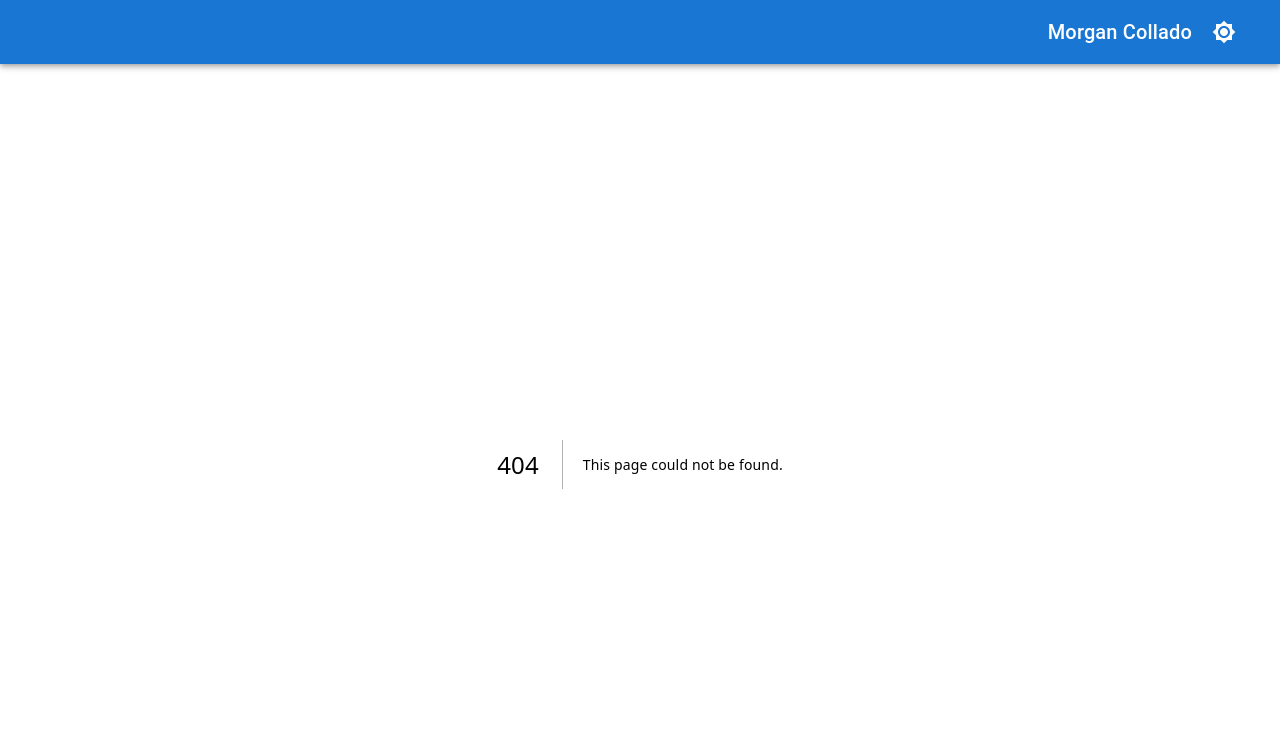
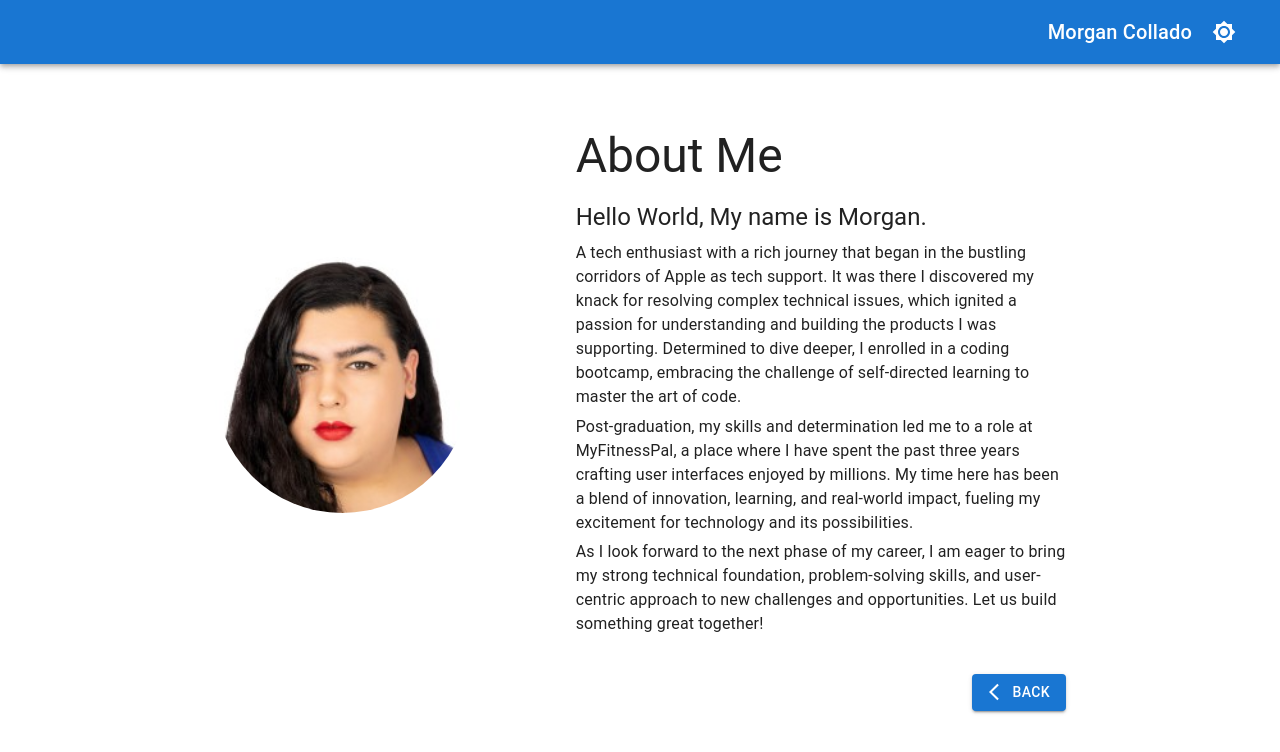
Before and after one commit to morgancollado/morgan-collado, a Next.js app: page /about in a window 1280 px wide. Before the commit this address had no page. Shown: the top 752 px of the page. Built offline with nearby package versions, Linux system fonts and the light colour scheme.

Commit message:
creates about me page, adds link to portfolio to the about me page

```diff
--- /dev/null
+++ b/src/app/about/page.js
@@ -0,0 +1,68 @@
+// pages/about.js
+'use client'
+import React from 'react';
+import { Box, Container, Grid, Typography, Avatar, Button } from '@mui/material';
+import Link from 'next/link';
+import ArrowBackIosNewIcon from '@mui/icons-material/ArrowBackIosNew';
+import { motion } from 'framer-motion';
+
+const AboutMe = () => {
+    const containerVariants = {
+        hidden: { opacity: 0 },
+        visible: { opacity: 1, transition: { duration: 1 } },
+      };
+  return (
+    <motion.div
+    initial="hidden"
+    animate="visible"
+    variants={containerVariants}
+  >
+    <Container component="main" maxWidth="md" sx={{paddingTop: 8}}>
+      <Grid container spacing={2} alignItems="center">
+        <Grid item xs={12} md={5}>
+          {/* Placeholder for Image */}
+          <Avatar
+            alt="an image of Morgan"
+            src="/headshot.jpeg" // Replace with your image path
+            sx={{ width: 256, height: 256 }}
+          />
+        </Grid>
+        <Grid item xs={12} md={7}>
+          <Typography variant="h3" component="h1" gutterBottom>
+            About Me
+          </Typography>
+          <Typography variant="h5" component="h2" gutterBottom>
+            Hello World, My name is Morgan.
+          </Typography>
+          <Typography gutterBottom variant="body1">
+            A tech enthusiast with a rich journey that began in the bustling corridors of Apple as tech support.
+            It was there I discovered my knack for resolving complex technical issues, which ignited a passion
+            for understanding and building the products I was supporting. Determined to dive deeper, I enrolled
+            in a coding bootcamp, embracing the challenge of self-directed learning to master the art of code.
+          </Typography>
+          <Typography gutterBottom variant="body1">
+            Post-graduation, my skills and determination led me to a role at MyFitnessPal, a place where I have
+            spent the past three years crafting user interfaces enjoyed by millions. My time here has been a
+            blend of innovation, learning, and real-world impact, fueling my excitement for technology and its
+            possibilities.
+          </Typography>
+          <Typography gutterBottom variant="body1">
+            As I look forward to the next phase of my career, I am eager to bring my strong technical foundation,
+            problem-solving skills, and user-centric approach to new challenges and opportunities. Let us build
+            something great together!
+          </Typography>
+        </Grid>
+      </Grid>
+      <Box mt={4} display="flex" justifyContent="flex-end">
+        <Link href="/portfolio" passHref>
+          <Button variant="contained" color="primary" startIcon={<ArrowBackIosNewIcon />}>
+            Back
+          </Button>
+        </Link>
+      </Box>
+    </Container>
+    </motion.div>
+  );
+};
+
+export default AboutMe;
--- a/src/app/portfolio/page.js
+++ b/src/app/portfolio/page.js
@@ -15,6 +15,7 @@ import IconButton from '@mui/material/IconButton';
 import GitHubIcon from '@mui/icons-material/GitHub';
 import LinkedInIcon from '@mui/icons-material/LinkedIn';
 import { motion } from 'framer-motion';
+import Link from 'next/link';
 
 
 const projects = [
@@ -89,7 +90,7 @@ export default function Portfolio() {
               justifyContent="center"
             >
               <Button variant="contained" onClick={handleEmailClick}><Typography>Get in touch</Typography></Button>
-              <Button variant="outlined"><Typography>About me</Typography></Button>
+              <Link href="/about"><Button variant="outlined"><Typography>About me</Typography></Button></Link>
             </Stack>
           </Container>
         </Box>
```
Also changed, not shown: public/headshot.jpeg (added).
